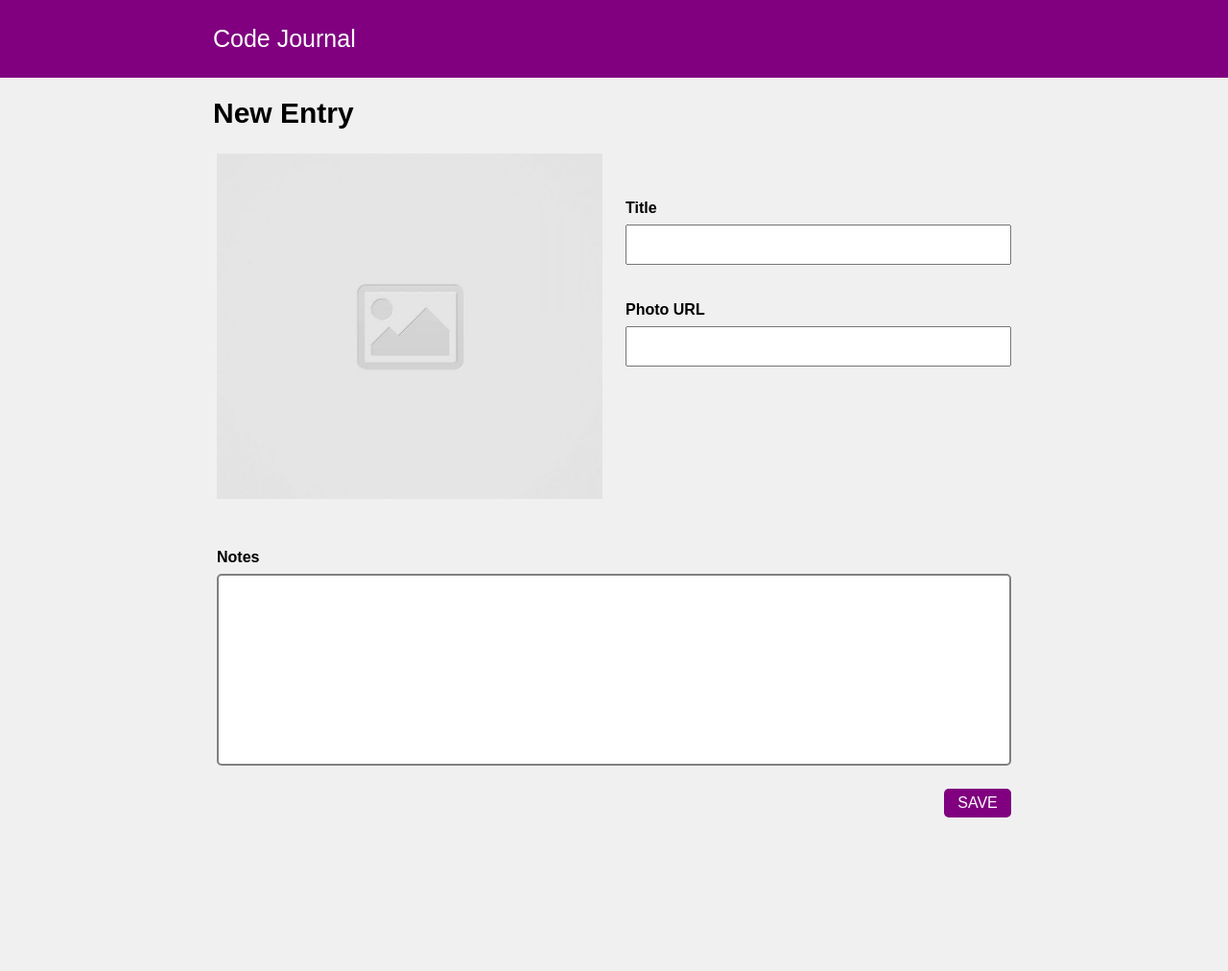
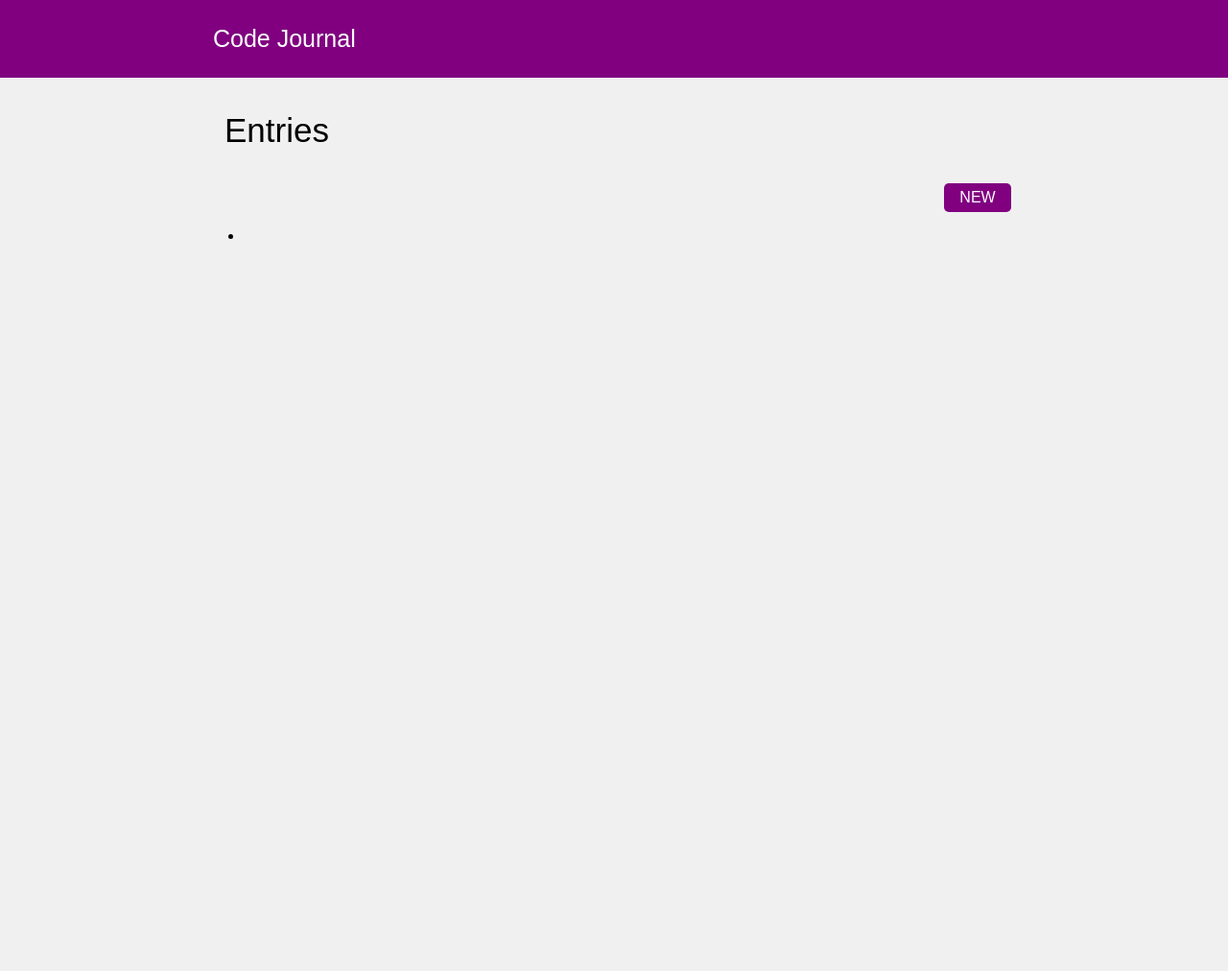
Before and after one commit to rjbae/code-journal-, a website: page index.html in a window 1280 px wide. Shown: the whole page at 96% size. After the commit the page ends 800 px from the top, so only its background shows below. Drawn offline with Linux system fonts and the light colour scheme; a web font is replaced by a local one.

Commit message:
Added a sibling div and an empty unordered list. #2

```diff
--- a/css/styles.css
+++ b/css/styles.css
@@ -88,3 +88,27 @@ h3 {
   text-align: right;
   padding-top: 12em;
 }
+
+.form {
+  display: none;
+}
+
+.entries-header {
+  font-family: "Proza Libre", sans-serif;
+  font-size: 35px;
+}
+
+.new-entry-button {
+  border-radius: 5px;
+  background-color: purple;
+  color: white;
+  width: 70px;
+  max-width: 100%;
+  height: 30px;
+  font-size: 16px;
+  border: none;
+}
+
+.new-button {
+  text-align: right;
+}
--- a/index.html
+++ b/index.html
@@ -65,6 +65,23 @@
           </div>
         </div>
     </div>
+    <div class="container">
+      <div data-view="entries">
+        <div class="row">
+          <div class="column-full">
+            <h3 class="entries-header">Entries</h3>
+            <div class="new-button">
+              <button class="new-entry-button" type="submit">NEW</button>
+            </div>
+          </div>
+        </div>
+      </div>
+      <div class="entries-list">
+        <ul>
+          <li></li>
+        </ul>
+      </div>
+    </div>
   </main>
   <script src="js/data.js"></script>
   <script src="js/main.js"></script>
```
